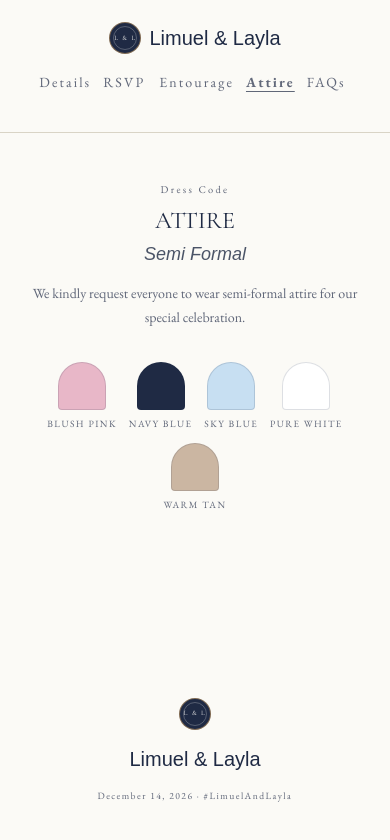
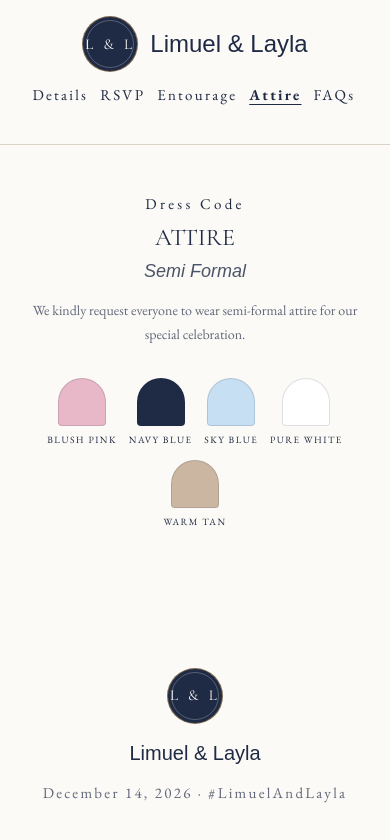
Before and after one commit to dowardcaps/limuelandlayla, a Next.js app: page /attire in a window 390 px wide. Shown: the top 840 px of the page. Built offline with nearby package versions, Linux system fonts and the light colour scheme; a web font is replaced by a local one.

Commit message:
enlarge texts

```diff
--- a/components/wedding/AttireSection.tsx
+++ b/components/wedding/AttireSection.tsx
@@ -11,7 +11,7 @@ export default function AttireSection() {
   return (
     <section className="mx-auto w-full max-w-2xl px-4 py-12 text-center sm:px-6 sm:py-20 md:px-10">
       <div data-aos="fade-up">
-        <p className="tracked-wide text-[0.65rem] text-navy/70">Dress Code</p>
+        <p className="tracked-wide text-md text-navy">Dress Code</p>
         <h2 className="mt-2 font-display text-2xl text-navy sm:text-3xl md:text-4xl">
           {attire.heading}
         </h2>
@@ -39,7 +39,7 @@ export default function AttireSection() {
               }}
               aria-hidden="true"
             />
-            <span className="text-[0.6rem] tracked text-navy/70 sm:text-[0.65rem]">
+            <span className="text-[0.6rem] tracked text-navy sm:text-[0.65rem]">
               {color.name}
             </span>
           </li>
--- a/components/wedding/DetailsSection.tsx
+++ b/components/wedding/DetailsSection.tsx
@@ -26,7 +26,7 @@ export default function DetailsSection() {
   return (
     <section className="mx-auto w-full max-w-3xl px-4 py-12 sm:px-6 sm:py-20 md:px-10">
       <div className="mb-8 flex flex-col items-center gap-2 text-center sm:mb-10" data-aos="fade-up">
-        <p className="tracked-wide text-[0.65rem] text-navy/70">The Celebration</p>
+        <p className="tracked-wide text-md text-navy">The Celebration</p>
         <h2 className="font-display text-2xl text-navy sm:text-3xl md:text-4xl">Details</h2>
       </div>
 
--- a/components/wedding/EntourageSection.tsx
+++ b/components/wedding/EntourageSection.tsx
@@ -32,7 +32,7 @@ export default function EntourageSection() {
   return (
     <section className="mx-auto w-full max-w-3xl px-4 py-12 sm:px-6 sm:py-20 md:px-10">
       <div className="mb-10 flex flex-col items-center gap-2 text-center sm:mb-12" data-aos="fade-up">
-        <p className="tracked-wide text-[0.65rem] text-navy/70">Our Special People</p>
+        <p className="tracked-wide text-md text-navy/70">Our Special People</p>
         <h2 className="font-display text-3xl text-navy sm:text-4xl">Entourage</h2>
         <div className="mt-1 h-px w-16 bg-navy/20" />
       </div>
--- a/components/wedding/EnvelopeIntro.tsx
+++ b/components/wedding/EnvelopeIntro.tsx
@@ -82,7 +82,7 @@ export default function EnvelopeIntro({ onOpened }: { onOpened: () => void }) {
             style={{ clipPath: "polygon(0% 0%, 100% 0%, 50% 100%)" }}
           />
           <div className="envelope-seal absolute left-1/2 top-[38%] z-30 -translate-x-1/2 -translate-y-1/2">
-            <Monogram size="sm" tone="navy" />
+            <Monogram size="md" tone="navy" />
           </div>
         </div>
       </button>
--- a/components/wedding/HeroSection.tsx
+++ b/components/wedding/HeroSection.tsx
@@ -77,7 +77,7 @@ export default function HeroSection() {
 
         <div className="mt-12 flex flex-col items-center gap-2 text-navy/45 sm:mt-16">
           <span aria-hidden="true" className="h-8 w-px bg-navy/20 sm:h-10" />
-          <p className="tracked text-[0.6rem]" data-aos="fade-up" data-aos-delay="200">
+          <p className="tracked text-lg" data-aos="fade-up" data-aos-delay="200">
             Browse the sections above
           </p>
         </div>
--- a/components/wedding/Monogram.tsx
+++ b/components/wedding/Monogram.tsx
@@ -31,7 +31,7 @@ export default function Monogram({
       aria-hidden="true"
     >
       <span className="absolute inset-0.75 rounded-full border border-current/25" />
-      <span className="font-display tracked-wide text-[0.7em]">
+      <span className="font-display tracked-wide text-md">
         L&nbsp;&amp;&nbsp;L
       </span>
     </div>
--- a/components/wedding/PageShell.tsx
+++ b/components/wedding/PageShell.tsx
@@ -27,10 +27,10 @@ export default function PageShell({ children }: { children: React.ReactNode }) {
       <header className="mx-auto flex w-full max-w-4xl flex-col items-center gap-3 border-b border-hairline px-4 py-4 sm:flex-row sm:justify-between sm:gap-4 sm:px-6 sm:py-6 md:px-10">
         <Link
           href="/"
-          className="flex items-center gap-2 focus-visible:outline focus-visible:outline-offset-2 focus-visible:outline-navy sm:gap-3"
+          className="flex items-center gap-3 focus-visible:outline focus-visible:outline-offset-2 focus-visible:outline-navy sm:gap-4"
         >
-          <Monogram size="sm" />
-          <span className="font-script text-xl text-navy sm:text-2xl">
+          <Monogram size="md" />
+          <span className="font-script text-2xl text-navy">
             {couple.first} &amp; {couple.second}
           </span>
         </Link>
@@ -43,8 +43,8 @@ export default function PageShell({ children }: { children: React.ReactNode }) {
                 key={link.href}
                 href={link.href}
                 aria-current={isActive ? "page" : undefined}
-                className={`tracked text-sm text-navy/70 transition-colors duration-300 hover:text-navy focus-visible:outline focus-visible:outline-offset-2 focus-visible:outline-navy sm:text-xs ${
-                  isActive ? "underline underline-offset-4 font-bold text-navy" : ""
+                className={`tracked text-md text-navy transition-colors duration-300 hover:text-navy focus-visible:outline focus-visible:outline-offset-2 focus-visible:outline-navy sm:text-xs ${
+                  isActive ? "underline font-bold underline-offset-4 text-navy" : ""
                 }`}
               >
                 {link.label}
--- a/components/wedding/SiteFooter.tsx
+++ b/components/wedding/SiteFooter.tsx
@@ -4,11 +4,11 @@ import { couple, weddingDate } from "../../data/content";
 export default function SiteFooter() {
   return (
     <footer className="flex flex-col items-center gap-3 bg-paper px-4 py-10 text-center sm:gap-4 sm:px-6 sm:py-14">
-      <Monogram size="sm" />
+      <Monogram size="md" />
       <p className="font-script text-xl text-navy sm:text-2xl">
         {couple.first} &amp; {couple.second}
       </p>
-      <p className="tracked text-[0.6rem] text-navy/70">
+      <p className="tracked text-md text-navy/70">
         {weddingDate.display} &middot; {couple.hashtag}
       </p>
     </footer>
```
